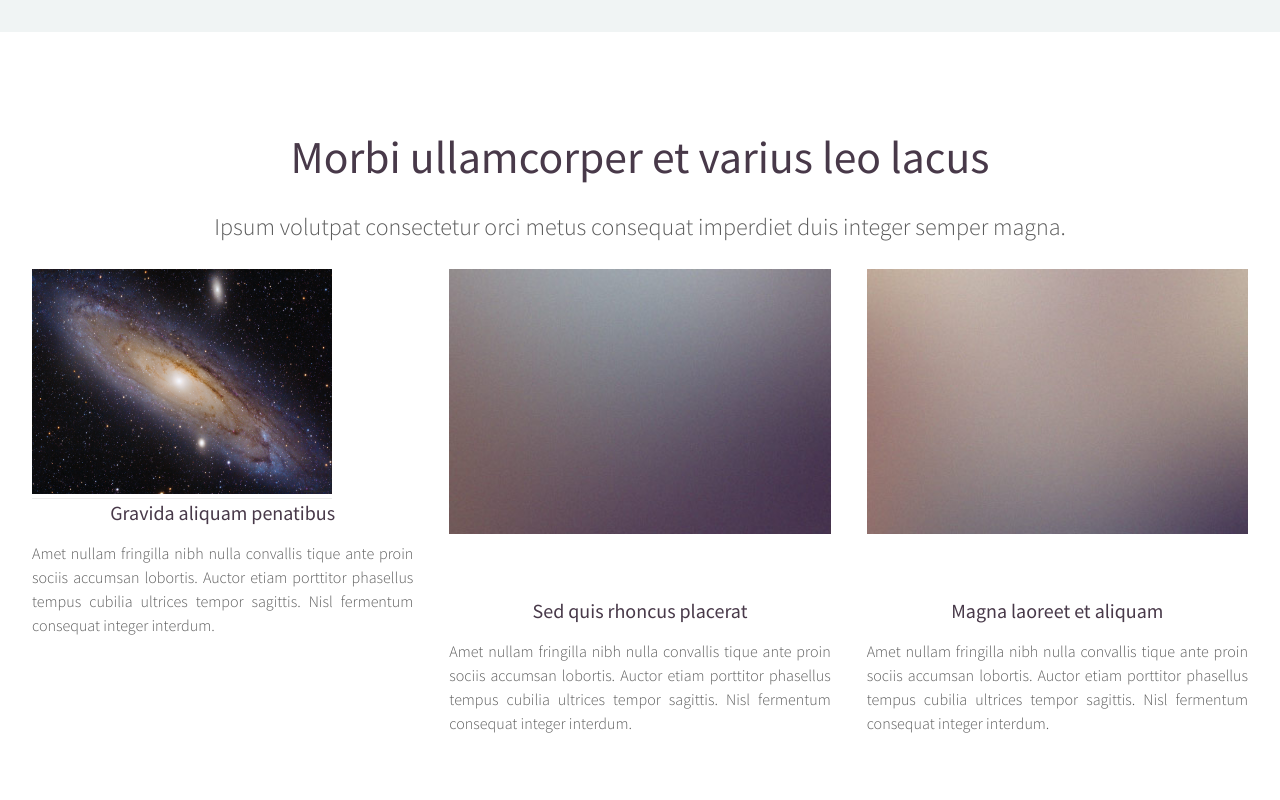
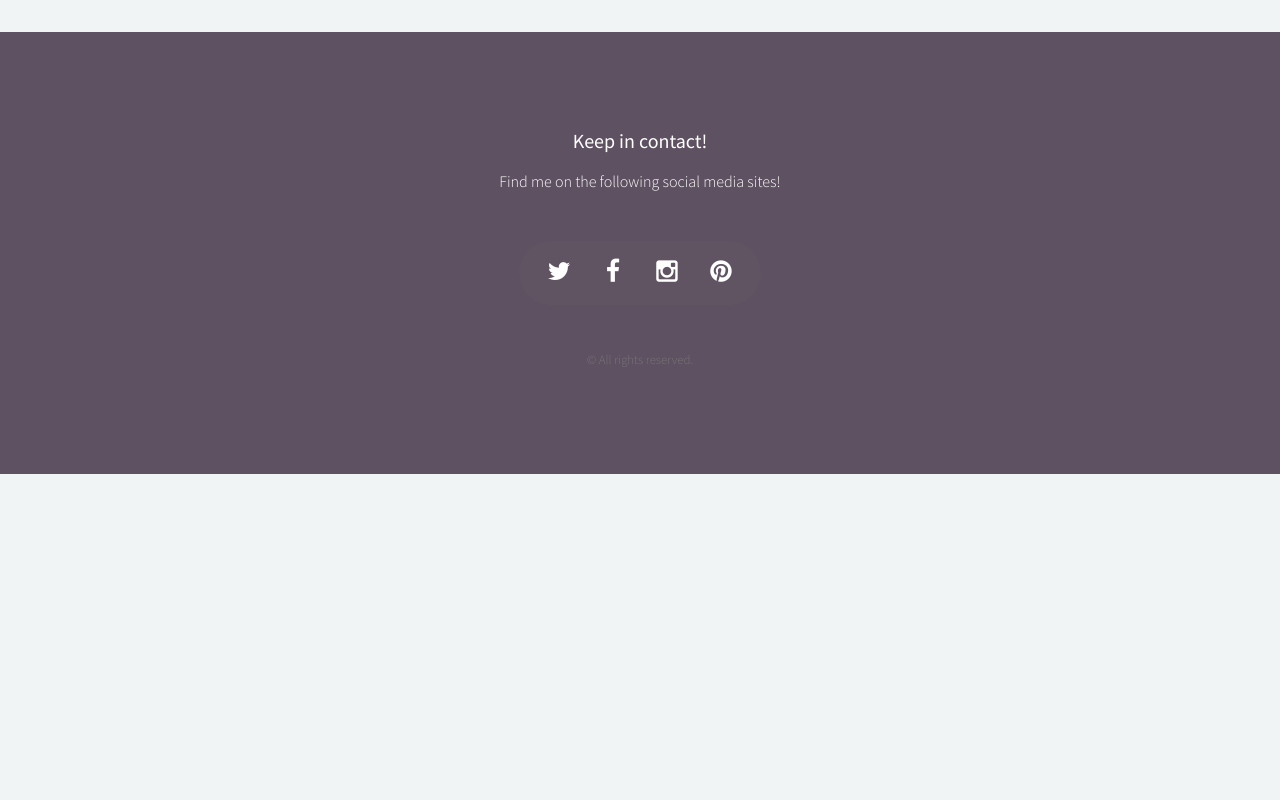
Before and after one commit to dorothyfhy/dorothyfhy.github.io, a plain HTML site: page index.html in a window 1280 px wide. Shown: the part 2380-3180 px from the top of the page. After the commit the page ends 2854 px from the top, so only its background shows below. Drawn offline with Linux system fonts and the light colour scheme.

Commit message:
deleted stuff

```diff
--- a/index.html
+++ b/index.html
@@ -156,50 +156,6 @@
 
 				</div>
 
-			<!-- Features -->
-				<div class="wrapper style1">
-
-					<section id="features" class="container special">
-						<header>
-							<h2>Morbi ullamcorper et varius leo lacus</h2>
-							<p>Ipsum volutpat consectetur orci metus consequat imperdiet duis integer semper magna.</p>
-						</header>
-						<div class="row">
-							<article class="4u 12u(mobile) special">
-								<a href="#"><img src="images/m31.jpg" onmouseover="this.src='images/stars.jpg'" onmouseout="this.src='images/m31.jpg'"width="300px" height="225px"/></a>
-								<header>
-									<h3><a href="#">Gravida aliquam penatibus</a></h3>
-								</header>
-								<p>
-									Amet nullam fringilla nibh nulla convallis tique ante proin sociis accumsan lobortis. Auctor etiam
-									porttitor phasellus tempus cubilia ultrices tempor sagittis. Nisl fermentum consequat integer interdum.
-								</p>
-							</article>
-							<article class="4u 12u(mobile) special">
-								<a href="#" class="image featured"><img src="images/pic08.jpg" alt="" /></a>
-								<header>
-									<h3><a href="#">Sed quis rhoncus placerat</a></h3>
-								</header>
-								<p>
-									Amet nullam fringilla nibh nulla convallis tique ante proin sociis accumsan lobortis. Auctor etiam
-									porttitor phasellus tempus cubilia ultrices tempor sagittis. Nisl fermentum consequat integer interdum.
-								</p>
-							</article>
-							<article class="4u 12u(mobile) special">
-								<a href="#" class="image featured"><img src="images/pic09.jpg" alt="" /></a>
-								<header>
-									<h3><a href="#">Magna laoreet et aliquam</a></h3>
-								</header>
-								<p>
-									Amet nullam fringilla nibh nulla convallis tique ante proin sociis accumsan lobortis. Auctor etiam
-									porttitor phasellus tempus cubilia ultrices tempor sagittis. Nisl fermentum consequat integer interdum.
-								</p>
-							</article>
-						</div>
-					</section>
-
-				</div>
-
 			<!-- Footer -->
 				<div id="footer">
 					<div class="container">
@@ -223,7 +179,7 @@
 								<!-- Copyright -->
 									<div class="copyright">
 										<ul class="menu">
-											<li>&copy; Untitled. All rights reserved.</li><li>Design: <a href="http://html5up.net">HTML5 UP</a></li>
+											<li>&copy; All rights reserved.</li>
 										</ul>
 									</div>
 
```
